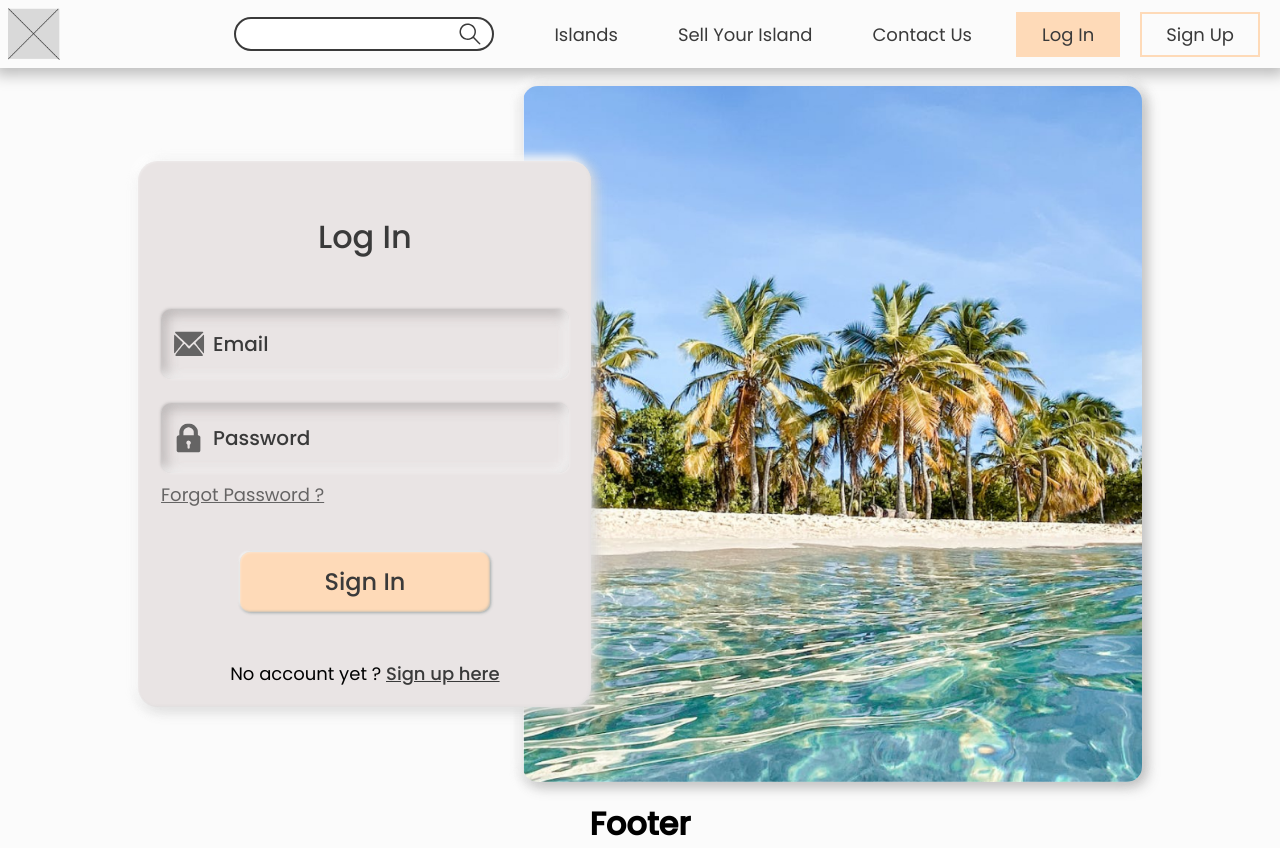
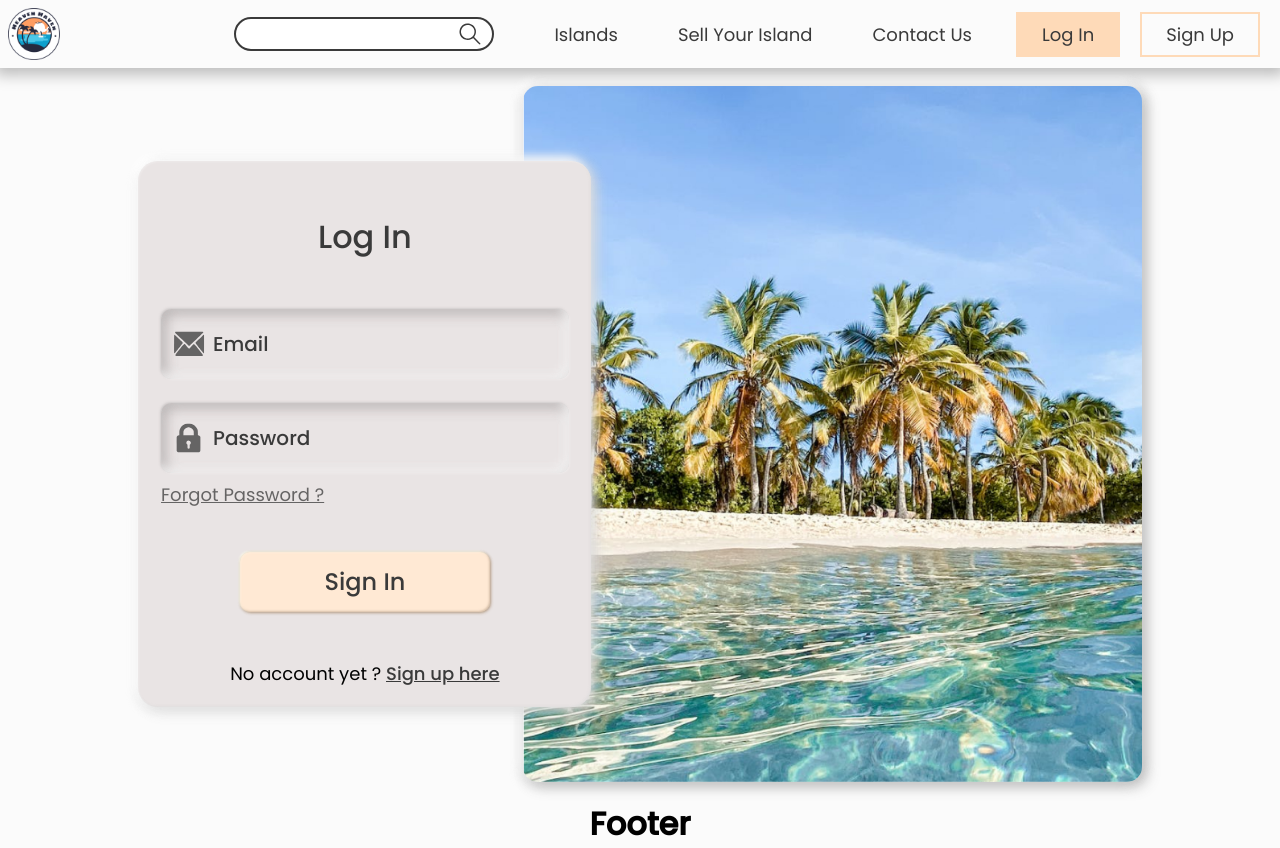
Before and after one commit to ruets/HeavenHaven, a React (Vite) app in the folder frontend/: page / in a window 1280 px wide. In both pictures the pointer is over the button "Sign In". Built offline with nearby package versions, Linux system fonts and the light colour scheme.

Commit message:
update colors and logo

```diff
--- a/frontend/src/assets/scss/base/_colors.scss
+++ b/frontend/src/assets/scss/base/_colors.scss
@@ -2,5 +2,6 @@ $light: #fbfbfb;
 $dark: #3a3a3a;
 $grey: #b9b9b9;
 $cta: #fedab8;
+$cta-hover: #FFE9D4;
 $form-light: #E9E4E4;
 $login-bg: #FBFBFB;
--- a/frontend/src/assets/scss/elements/_forms.scss
+++ b/frontend/src/assets/scss/elements/_forms.scss
@@ -20,18 +20,13 @@ form {
         width: 250px;
         height: 60px;
         background: $cta;
-        box-shadow: -1px 1px 2px rgba(162, 171, 171, 0.2),
-            1px -1px 2px rgba(162, 171, 171, 0.2),
-            -1px -1px 2px rgba(255, 255, 255, 0.9),
-            1px 1px 3px rgba(162, 171, 171, 0.9),
-            inset 1px 1px 2px rgba(255, 255, 255, 0.3),
-            inset -1px -1px 2px rgba(162, 171, 171, 0.5);
+        box-shadow: -1px 1px 2px rgba(178, 153, 129, 0.2), 1px -1px 2px rgba(178, 153, 129, 0.2), -1px -1px 2px rgba(255, 255, 239, 0.9), 1px 1px 3px rgba(178, 153, 129, 0.9), inset 1px 1px 2px rgba(255, 255, 239, 0.3), inset -1px -1px 2px rgba(178, 153, 129, 0.5);
         border-radius: 10px;
         color: $dark;
         transition: 0.15s ease-in-out;
 
         &:hover {
-            background: $cta;
+            background: $cta-hover;
         }
     }
 
--- a/frontend/src/components/base/NavBar/NavBar.scss
+++ b/frontend/src/components/base/NavBar/NavBar.scss
@@ -51,6 +51,7 @@ nav {
 
             &:hover {
                 border-color: rgba($color: $dark, $alpha: 0.5);
+                background: $cta-hover;
             }
         }
 
@@ -65,7 +66,7 @@ nav {
                 z-index: -1;
                 bottom: 0px;
                 left: 0;
-                background: $cta;
+                background: $cta-hover;
                 transition: 0.2s;
             }
 
```
Also changed, not shown: frontend/src/assets/img/logo.png.
